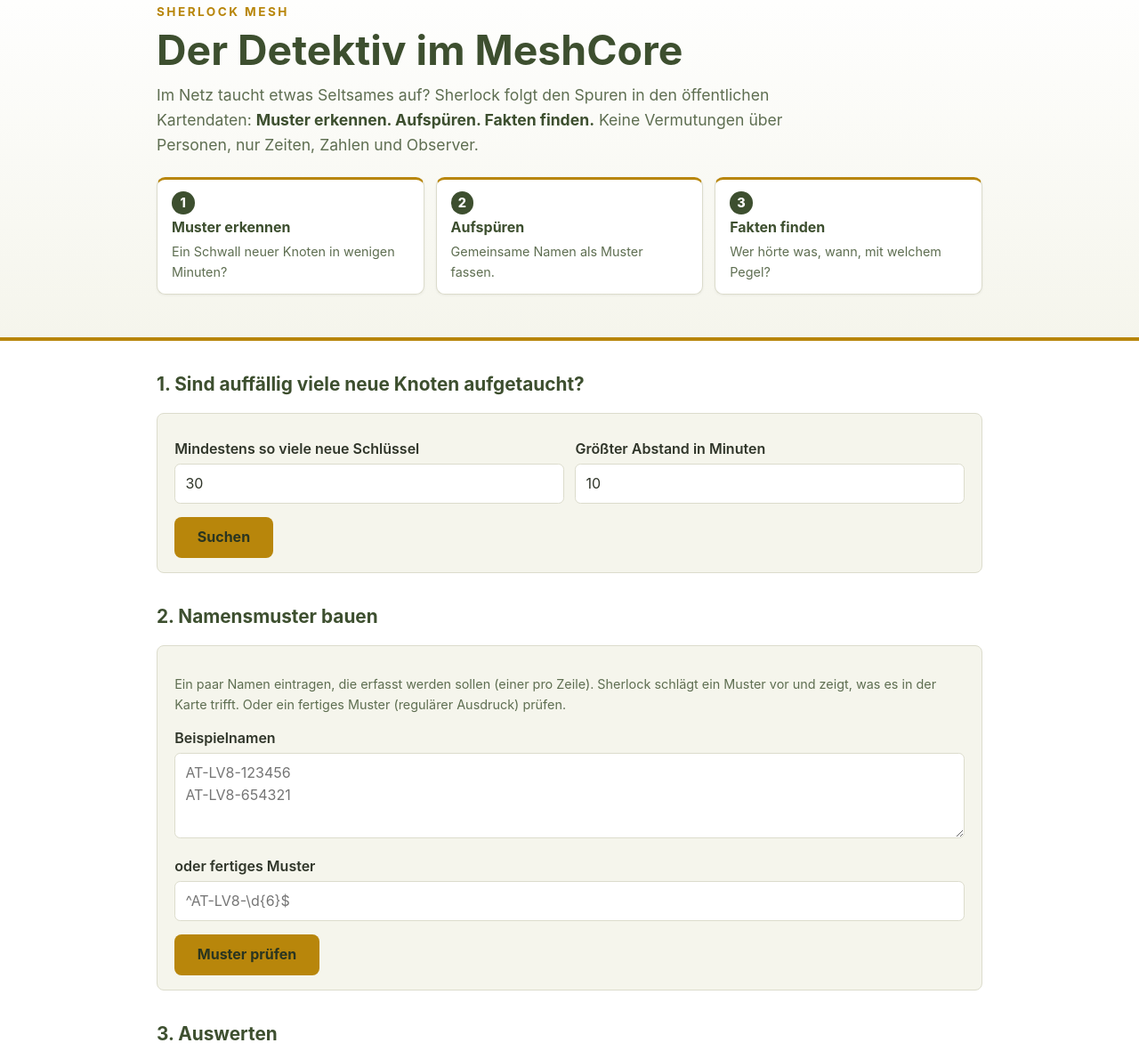
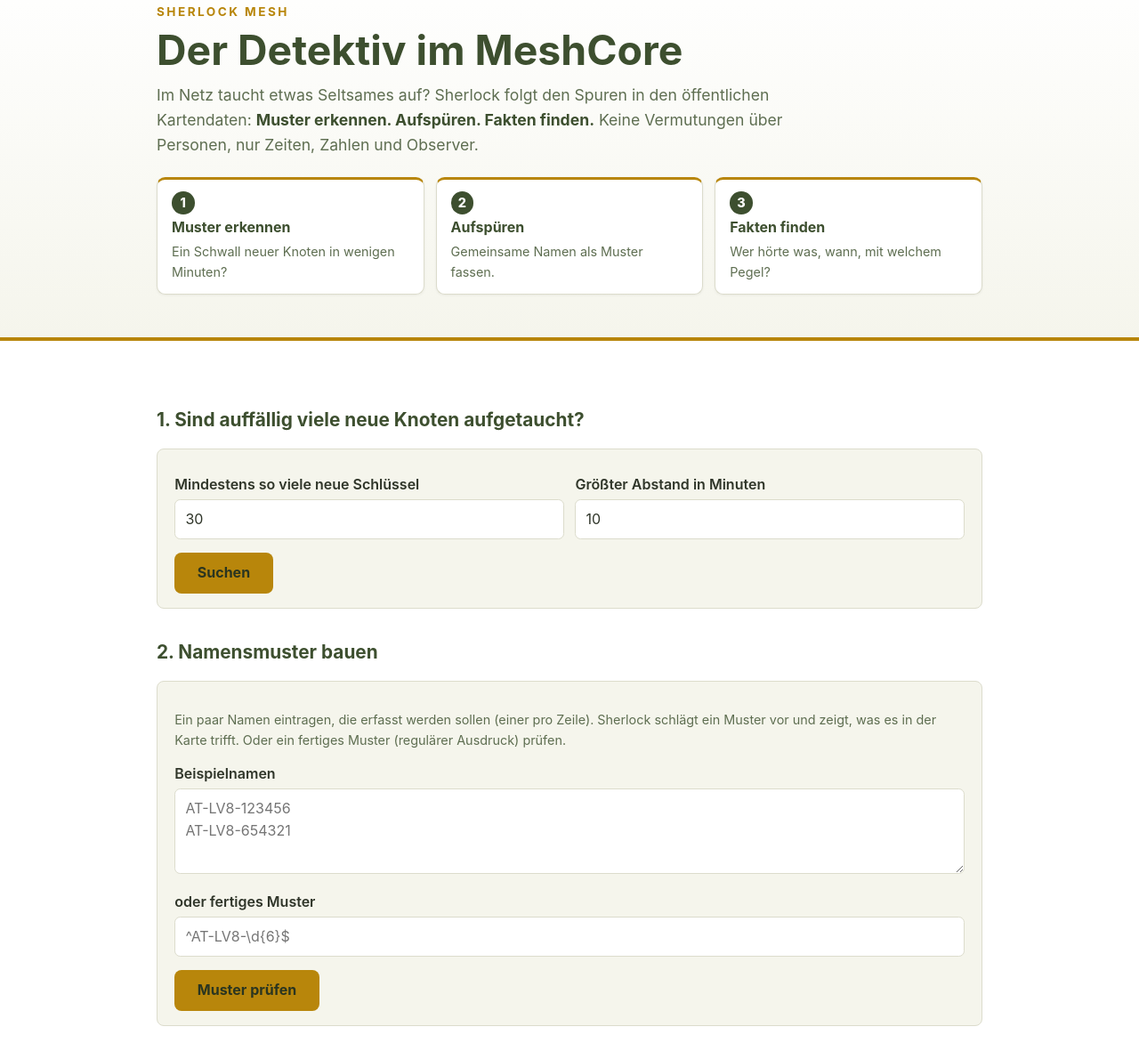
Before and after one commit to achildrenmile/sherlock, a plain HTML site: page static/index.html in a window 1280 px wide. Shown: the part 101-1282 px from the top of the page at 89% size. Drawn offline with Linux system fonts and the light colour scheme.

Commit message:
Design: Abstand oben/unten im Inhaltsbereich
Co-Authored-By: Claude Code <noreply@anthropic.com>
Claude-Session: https://claude.ai/code/session_01HD85eHkn1A9ZpL3M2ufZS9

```diff
--- a/static/style.css
+++ b/static/style.css
@@ -48,6 +48,7 @@ pre{background:var(--bg-alt);border:1px solid var(--line);border-radius:.4rem;pa
 .hero-chips li strong{color:var(--primary)}
 .hero-chips li span:last-child{font-size:.9rem;color:var(--text-light)}
 .chip-nr{align-self:flex-start;width:1.6rem;height:1.6rem;line-height:1.6rem;text-align:center;border-radius:50%;background:var(--primary);color:#fff;font-weight:800;font-size:.9rem}
+main.wrap{padding-top:2.5rem;padding-bottom:3.5rem}
 h2.erste{margin-top:0}
 main a{color:var(--primary);font-weight:600;text-decoration:underline;text-decoration-color:var(--accent);text-underline-offset:.15em}
 main a:hover{color:var(--accent)}
```
